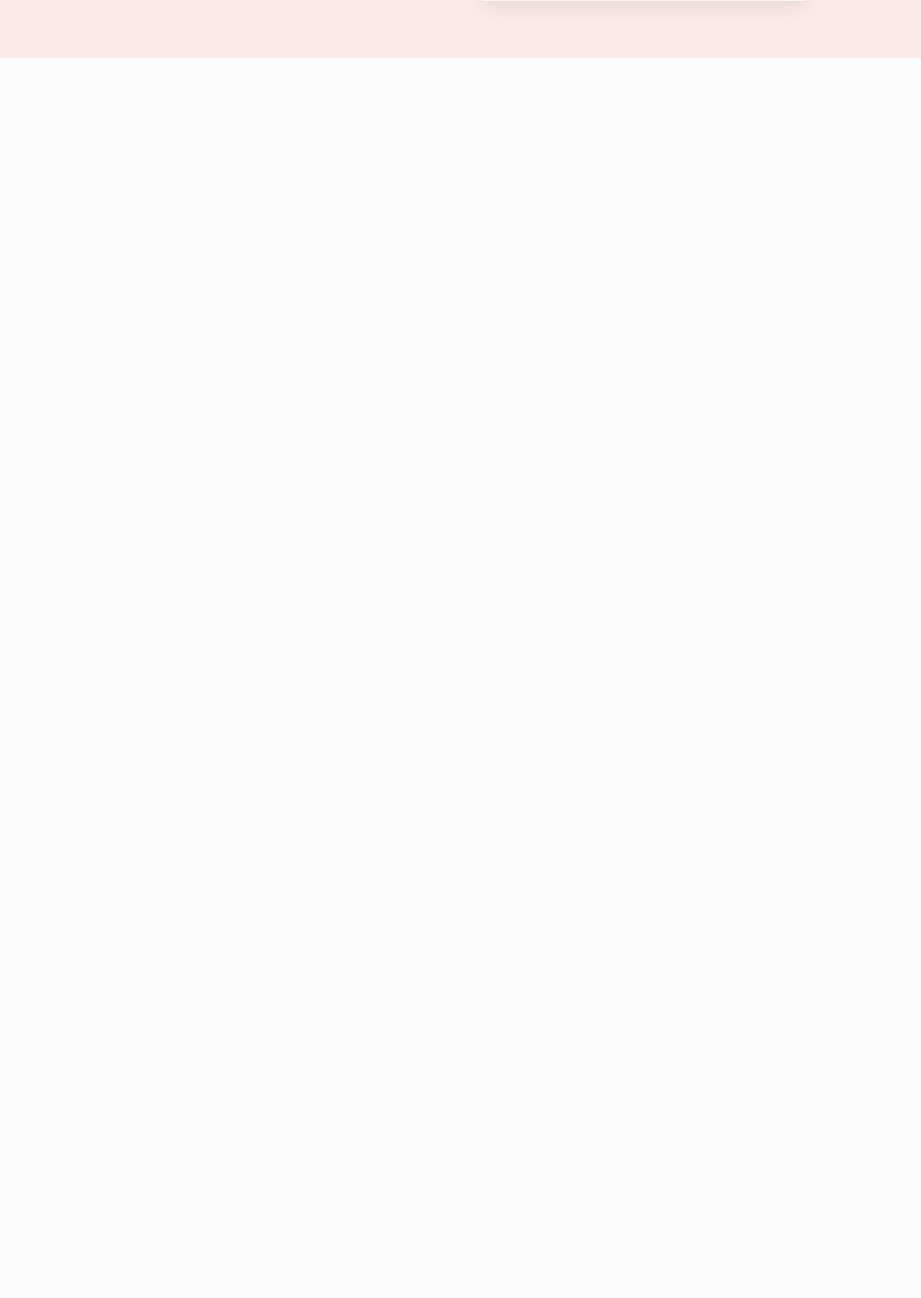
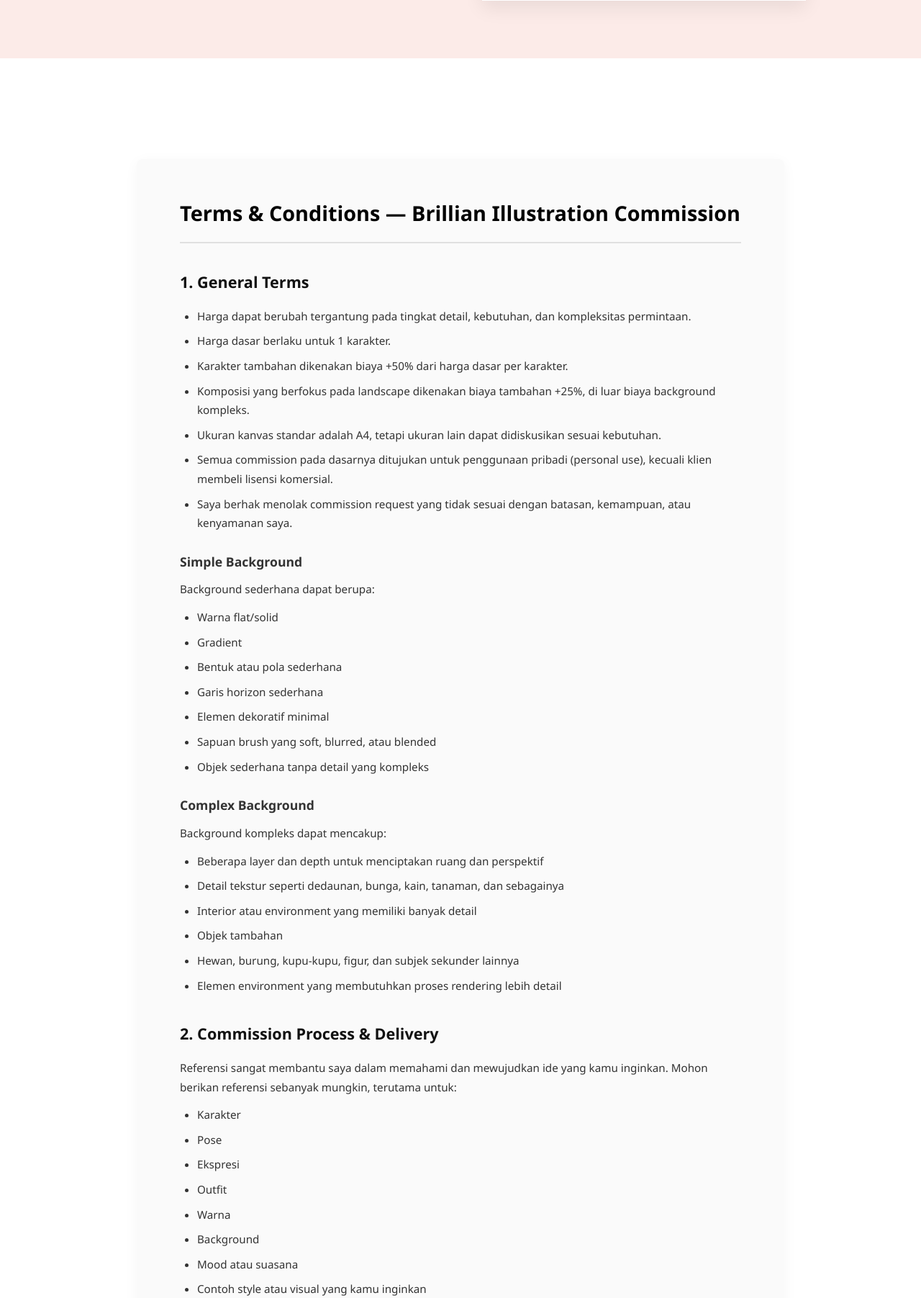
Before and after one commit to billymubarok05/portbaru, a PHP site: page / in a window 1280 px wide. Shown: the part 3861-5664 px from the top of the page at 72% size. Before the commit the page ends 3942 px from the top, so only its background shows below. Run offline with PHP 8.4, Linux system fonts and the light colour scheme.

Commit message:
tambah term

```diff
--- a/index.html
+++ b/index.html
@@ -21,6 +21,7 @@
             <a href="#gallery">Gallery</a>
             <a href="#about">About</a>
             <a href="#shop">Shop</a>
+            <a href="#terms">Terms</a>
         </nav>
     </header>
 
@@ -130,5 +131,248 @@
         </div>
     </section>
 
+    <!-- Section 5: Terms & Conditions -->
+    <section id="terms" class="terms-section">
+        <div class="terms-container">
+            <h1>Terms & Conditions — Brillian Illustration Commission</h1>
+
+            <h2>1. General Terms</h2>
+            <ul>
+                <li>Harga dapat berubah tergantung pada tingkat detail, kebutuhan, dan kompleksitas permintaan.</li>
+                <li>Harga dasar berlaku untuk 1 karakter.</li>
+                <li>Karakter tambahan dikenakan biaya +50% dari harga dasar per karakter.</li>
+                <li>Komposisi yang berfokus pada landscape dikenakan biaya tambahan +25%, di luar biaya background kompleks.</li>
+                <li>Ukuran kanvas standar adalah A4, tetapi ukuran lain dapat didiskusikan sesuai kebutuhan.</li>
+                <li>Semua commission pada dasarnya ditujukan untuk penggunaan pribadi (personal use), kecuali klien membeli lisensi komersial.</li>
+                <li>Saya berhak menolak commission request yang tidak sesuai dengan batasan, kemampuan, atau kenyamanan saya.</li>
+            </ul>
+
+            <h3>Simple Background</h3>
+            <p>Background sederhana dapat berupa:</p>
+            <ul>
+                <li>Warna flat/solid</li>
+                <li>Gradient</li>
+                <li>Bentuk atau pola sederhana</li>
+                <li>Garis horizon sederhana</li>
+                <li>Elemen dekoratif minimal</li>
+                <li>Sapuan brush yang soft, blurred, atau blended</li>
+                <li>Objek sederhana tanpa detail yang kompleks</li>
+            </ul>
+
+            <h3>Complex Background</h3>
+            <p>Background kompleks dapat mencakup:</p>
+            <ul>
+                <li>Beberapa layer dan depth untuk menciptakan ruang dan perspektif</li>
+                <li>Detail tekstur seperti dedaunan, bunga, kain, tanaman, dan sebagainya</li>
+                <li>Interior atau environment yang memiliki banyak detail</li>
+                <li>Objek tambahan</li>
+                <li>Hewan, burung, kupu-kupu, figur, dan subjek sekunder lainnya</li>
+                <li>Elemen environment yang membutuhkan proses rendering lebih detail</li>
+            </ul>
+
+            <h2>2. Commission Process & Delivery</h2>
+            <p>Referensi sangat membantu saya dalam memahami dan mewujudkan ide yang kamu inginkan. Mohon berikan referensi sebanyak mungkin, terutama untuk:</p>
+            <ul>
+                <li>Karakter</li>
+                <li>Pose</li>
+                <li>Ekspresi</li>
+                <li>Outfit</li>
+                <li>Warna</li>
+                <li>Background</li>
+                <li>Mood atau suasana</li>
+                <li>Contoh style atau visual yang kamu inginkan</li>
+            </ul>
+            <p>Jika memiliki konsep khusus, semakin detail penjelasan yang diberikan akan semakin membantu proses pengerjaan.</p>
+
+            <h3>Turnaround Time</h3>
+            <p>Waktu pengerjaan commission biasanya sekitar 4 minggu. Namun, waktu pengerjaan dapat lebih lama tergantung pada:</p>
+            <ul>
+                <li>Kompleksitas artwork</li>
+                <li>Jumlah karakter</li>
+                <li>Detail background</li>
+                <li>Jumlah revisi</li>
+                <li>Antrian commission</li>
+                <li>Kecepatan klien dalam memberikan feedback</li>
+            </ul>
+            <p>Saya akan memberikan update selama proses pengerjaan berlangsung.</p>
+
+            <h3>Commission Stages</h3>
+            <ol>
+                <li><strong>Discussion & Quotation:</strong> Kita akan membahas request, kebutuhan, dan detail artwork. Setelah itu saya akan memberikan estimasi harga.</li>
+                <li><strong>Approval & Payment:</strong> Setelah kamu menyetujui harga dan detail commission, invoice akan dikirimkan. Pengerjaan akan dimulai setelah pembayaran yang telah disepakati diterima.</li>
+                <li><strong>Sketch:</strong> Saya akan membuat sketch berdasarkan konsep yang telah disepakati. Pada tahap ini, kamu dapat memberikan feedback mengenai: Pose, Komposisi, Proporsi, Ekspresi, Elemen utama lainnya.</li>
+                <li><strong>Lineart:</strong> Setelah sketch disetujui, artwork akan dilanjutkan ke lineart. Mohon periksa dengan teliti pada tahap ini karena perubahan besar setelah lineart disetujui dapat dikenakan biaya tambahan.</li>
+                <li><strong>Flat Colors:</strong> Warna dasar akan diberikan dan dikirimkan untuk approval. Perubahan warna kecil masih dapat dilakukan pada tahap ini.</li>
+                <li><strong>Final Rendering:</strong> Setelah flat colors disetujui dan pembayaran penuh telah diterima, artwork akan masuk ke tahap final rendering. Pada tahap ini hanya perubahan kecil yang diperbolehkan.</li>
+            </ol>
+
+            <h3>File Delivery</h3>
+            <p>Final artwork akan dikirimkan dalam bentuk file digital melalui email. Tidak ada produk fisik yang dikirimkan kecuali telah disepakati sebelumnya.</p>
+
+            <h2>3. Payment</h2>
+            <p>Mohon jangan melakukan pembayaran sebelum commission request kamu diterima dan disetujui oleh saya.</p>
+
+            <h3>Payment Options</h3>
+            <p>Tersedia dua pilihan pembayaran:</p>
+            <ul>
+                <li><strong>Option A — Full Payment:</strong> 100% pembayaran di muka.</li>
+                <li><strong>Option B — Two-Part Payment:</strong> 50% pembayaran di muka. 50% sisanya dibayarkan setelah flat colors disetujui. Full payment wajib diterima sebelum final rendering dimulai.</li>
+            </ul>
+
+            <h3>Accepted Payment Methods</h3>
+            <ul>
+                <li>PayPal Invoice</li>
+                <li>SumUp Invoice</li>
+            </ul>
+
+            <h3>Additional Fees</h3>
+            <p>Beberapa permintaan dapat dikenakan biaya tambahan, seperti:</p>
+            <ul>
+                <li>Additional Character: +50%</li>
+                <li>Landscape-focused composition: +25%</li>
+                <li>Complex Background: sesuai tingkat kompleksitas</li>
+                <li>PayPal fee: +5%, jika berlaku</li>
+            </ul>
+            <p>Biaya tambahan akan diinformasikan sebelum pembayaran dilakukan.</p>
+
+            <h2>4. Revisions</h2>
+            <p>Maksimal 3 kali revisi tersedia selama tahap sketch, lineart, dan flat colors.</p>
+            <ul>
+                <li><strong>Sketch:</strong> Perubahan besar maupun kecil masih diperbolehkan selama tidak mengubah keseluruhan konsep yang telah disepakati.</li>
+                <li><strong>Lineart:</strong> Perubahan besar masih dapat dilakukan, tetapi sebaiknya disampaikan sebelum lineart disetujui.</li>
+                <li><strong>Flat Colors:</strong> Perubahan warna kecil masih diperbolehkan. Perubahan besar terhadap konsep, pose, atau struktur artwork setelah tahap ini dapat dikenakan biaya tambahan.</li>
+                <li><strong>Final Rendering:</strong> Pada tahap final rendering, hanya minor adjustments yang diperbolehkan (contohnya: penyesuaian warna kecil, perubahan detail kecil, koreksi minor pada elemen tertentu).</li>
+            </ul>
+            <p>Perubahan besar seperti mengubah pose, ekspresi, hairstyle, outfit, komposisi utama, atau menggambar ulang bagian besar artwork dapat dikenakan additional revision fee. Biaya revisi akan disesuaikan dengan tingkat kesulitan perubahan.</p>
+            <p>Saya ingin hasil akhirnya sesuai dengan apa yang kamu bayangkan. Jadi, jangan ragu untuk menyampaikan feedback selama proses berlangsung. Komunikasi yang jelas akan sangat membantu kita mendapatkan hasil terbaik. ♡</p>
+
+            <h2>5. Copyright & Usage</h2>
+            <p>Saya, Brillian, tetap menjadi pemegang hak cipta atas artwork yang saya buat. Membayar commission tidak berarti hak cipta artwork berpindah kepada klien, kecuali terdapat kesepakatan atau lisensi khusus mengenai pengalihan hak.</p>
+            <p>Saya berhak menggunakan artwork untuk:</p>
+            <ul>
+                <li>Portfolio</li>
+                <li>Website</li>
+                <li>Social media</li>
+                <li>Promotion</li>
+                <li>Commission examples</li>
+                <li>Personal archive</li>
+            </ul>
+            <p>Jika kamu tidak ingin artwork dipublikasikan, silakan informasikan kepada saya sebelum pembayaran dilakukan. Saya akan menghormati permintaan tersebut selama telah disepakati sebelumnya.</p>
+
+            <h3>Personal Use — Allowed</h3>
+            <p>Klien diperbolehkan menggunakan artwork untuk keperluan pribadi, seperti:</p>
+            <ul>
+                <li>Mengunggah ke media sosial</li>
+                <li>Menggunakan sebagai profile picture</li>
+                <li>Wallpaper</li>
+                <li>Personal banner</li>
+                <li>Mencetak untuk penggunaan pribadi</li>
+                <li>Menyimpan artwork secara pribadi</li>
+            </ul>
+            <p>Klien juga dapat mengklaim kepemilikan karakter yang digambar, jika karakter tersebut memang merupakan karakter milik klien. Namun, kepemilikan karakter tidak berarti hak cipta atas artwork berpindah kepada klien.</p>
+
+            <h3>Prohibited Use</h3>
+            <p>Tanpa lisensi atau izin tambahan, artwork tidak diperbolehkan untuk:</p>
+            <ul>
+                <li>❌ Penggunaan komersial</li>
+                <li>❌ Dijual kembali</li>
+                <li>❌ Digunakan sebagai merchandise</li>
+                <li>❌ Digunakan pada produk yang diperjualbelikan</li>
+                <li>❌ Digunakan sebagai cover produk komersial</li>
+                <li>❌ Mengklaim artwork sebagai karya sendiri</li>
+                <li>❌ Menghapus signature/watermark</li>
+                <li>❌ Mengubah atau memodifikasi artwork tanpa izin</li>
+                <li>❌ Menggunakan artwork untuk NFT atau blockchain-related projects</li>
+                <li>❌ Menggunakan artwork untuk melatih atau membuat dataset AI tanpa izin</li>
+            </ul>
+
+            <h2>6. Commercial License</h2>
+            <p>Jika artwork akan digunakan untuk mendapatkan keuntungan atau mendukung aktivitas bisnis, commercial license wajib dibeli.</p>
+
+            <h3>Limited Commercial License</h3>
+            <p><strong>+300% dari harga commission</strong></p>
+            <p>Lisensi ini dapat digunakan untuk kebutuhan komersial tertentu, seperti:</p>
+            <ul>
+                <li>Merchandise</li>
+                <li>Sticker</li>
+                <li>Prints</li>
+                <li>Book cover</li>
+                <li>Promotional materials</li>
+                <li>Monetized content</li>
+                <li>Streaming</li>
+                <li>Social media content untuk bisnis</li>
+                <li>Produk digital</li>
+                <li>Dan penggunaan komersial lainnya yang telah disepakati</li>
+            </ul>
+            <p>Batas penggunaan dapat ditentukan berdasarkan kebutuhan proyek.</p>
+
+            <h3>Unlimited Commercial License / IP Transfer</h3>
+            <p>Untuk kebutuhan yang lebih luas, termasuk pengalihan hak atau IP ownership, harga akan dinegosiasikan secara khusus berdasarkan proyek dan tingkat hak yang diminta.</p>
+            <p>Commercial license hanya memberikan hak penggunaan sesuai dengan lisensi yang disepakati. Hak cipta tidak otomatis berpindah kepada klien kecuali terdapat perjanjian tertulis mengenai IP transfer/copyright transfer.</p>
+
+            <h2>7. NFT, AI & Blockchain</h2>
+            <p>Saya tidak menerima commission untuk NFT atau proyek yang berkaitan dengan blockchain. Artwork saya juga tidak boleh digunakan untuk:</p>
+            <ul>
+                <li>NFT</li>
+                <li>Blockchain projects</li>
+                <li>AI training datasets</li>
+                <li>AI model training</li>
+                <li>Generative AI</li>
+                <li>Dataset komersial</li>
+                <li>Sistem atau platform AI lainnya</li>
+            </ul>
+            <p>kecuali telah mendapatkan izin tertulis dari saya.</p>
+
+            <h2>8. Refund & Cancellation</h2>
+            <p>Commission dapat dibatalkan sebelum pembayaran dilakukan. Setelah pembayaran dan proses pengerjaan dimulai, refund tidak dapat dijamin. Namun, partial refund dapat dipertimbangkan berdasarkan tahap pengerjaan dan kondisi commission.</p>
+            <p>Contohnya:</p>
+            <ul>
+                <li>Jika pekerjaan belum dimulai → kemungkinan refund lebih besar.</li>
+                <li>Jika sketch sudah dikerjakan → refund dapat disesuaikan dengan progress.</li>
+                <li>Jika artwork sudah berada pada tahap akhir → refund mungkin tidak tersedia.</li>
+            </ul>
+            <p>Setiap kasus akan dipertimbangkan secara individual.</p>
+
+            <h3>Chargeback</h3>
+            <p>Mohon hubungi saya terlebih dahulu jika terdapat masalah dengan pembayaran. Unauthorized chargeback setelah commission dikerjakan dapat mengakibatkan:</p>
+            <ul>
+                <li>Hilangnya hak penggunaan artwork.</li>
+                <li>Commission dianggap dibatalkan.</li>
+                <li>Klien tidak dapat menggunakan artwork yang telah dibuat.</li>
+                <li>Klien dapat ditolak untuk commission di masa mendatang.</li>
+            </ul>
+
+            <h2>9. Client Responsibility</h2>
+            <p>Klien bertanggung jawab untuk memberikan:</p>
+            <ul>
+                <li>Referensi yang diperlukan</li>
+                <li>Informasi karakter yang benar</li>
+                <li>Detail commission yang jelas</li>
+                <li>Feedback tepat waktu</li>
+                <li>Approval pada setiap tahap</li>
+            </ul>
+            <p>Keterlambatan feedback dari klien dapat menyebabkan perubahan pada estimated delivery date. Jika terdapat perubahan konsep yang sangat besar setelah commission dimulai, saya berhak melakukan penyesuaian harga dan timeline.</p>
+
+            <h2>10. Agreement</h2>
+            <p>Dengan melakukan pembayaran, klien dianggap telah:</p>
+            <ul>
+                <li>Membaca dan memahami Terms & Conditions.</li>
+                <li>Menyetujui harga dan detail commission.</li>
+                <li>Menyetujui aturan revisi.</li>
+                <li>Memahami hak penggunaan artwork.</li>
+                <li>Memahami perbedaan personal use dan commercial use.</li>
+            </ul>
+            <p>Jika terdapat hal yang belum jelas, silakan tanyakan sebelum melakukan pembayaran. Saya lebih memilih semua hal dibicarakan dengan jelas sejak awal agar proses commission dapat berjalan dengan nyaman untuk kedua belah pihak. ♡</p>
+
+            <hr style="margin: 40px 0; border: none; border-top: 1px solid #ccc;">
+
+            <h2>Contact</h2>
+            <p>Untuk pertanyaan, commission request, atau diskusi mengenai project:</p>
+            <p><strong>Email:</strong> <a href="mailto:mmbrillian@gmail.com">mmbrillian@gmail.com</a></p>
+            <p>Thank you for supporting my art! ♡</p>
+            <p>— Brillian</p>
+        </div>
+    </section>
+
 </body>
 </html>
--- a/style.css
+++ b/style.css
@@ -260,6 +260,88 @@ body {
     color: #000;
 }
 
+/* --- Section Terms & Conditions --- */
+.terms-section {
+    min-height: 100vh;
+    background-color: #ffffff;
+    padding: 140px 40px 80px;
+    display: flex;
+    justify-content: center;
+    align-items: flex-start;
+    color: #1a1a1a;
+}
+
+.terms-container {
+    max-width: 900px;
+    width: 100%;
+    line-height: 1.75;
+    font-size: 0.95rem;
+    background-color: #fafafa;
+    padding: 50px 60px;
+    border-radius: 8px;
+    box-shadow: 0 4px 20px rgba(0, 0, 0, 0.04);
+}
+
+.terms-container h1 {
+    font-size: 1.8rem;
+    font-weight: 700;
+    color: #000000;
+    margin-bottom: 35px;
+    padding-bottom: 15px;
+    border-bottom: 2px solid #e0e0e0;
+}
+
+.terms-container h2 {
+    font-size: 1.35rem;
+    font-weight: 700;
+    color: #111111;
+    margin-top: 35px;
+    margin-bottom: 15px;
+}
+
+.terms-container h3 {
+    font-size: 1.1rem;
+    font-weight: 600;
+    color: #333333;
+    margin-top: 25px;
+    margin-bottom: 10px;
+}
+
+.terms-container p {
+    margin-bottom: 12px;
+    color: #333333;
+}
+
+.terms-container ul,
+.terms-container ol {
+    margin-bottom: 20px;
+    padding-left: 24px;
+}
+
+.terms-container ul {
+    list-style-type: disc;
+}
+
+.terms-container ol {
+    list-style-type: decimal;
+}
+
+.terms-container li {
+    margin-bottom: 8px;
+    color: #333333;
+}
+
+.terms-container a {
+    color: #000000;
+    font-weight: 600;
+    text-decoration: underline;
+    transition: color 0.2s ease;
+}
+
+.terms-container a:hover {
+    color: #f8b400;
+}
+
 /* Responsif untuk Tampilan HP & Tablet */
 @media (max-width: 900px) {
     .about-container {
@@ -320,4 +402,24 @@ body {
         right: -10px;
         padding: 12px 20px;
     }
+
+    .terms-section {
+        padding: 120px 20px 60px;
+    }
+
+    .terms-container {
+        padding: 30px 20px;
+    }
+
+    .terms-container h1 {
+        font-size: 1.4rem;
+    }
+
+    .terms-container h2 {
+        font-size: 1.15rem;
+    }
+
+    .terms-container h3 {
+        font-size: 1rem;
+    }
 }
```
